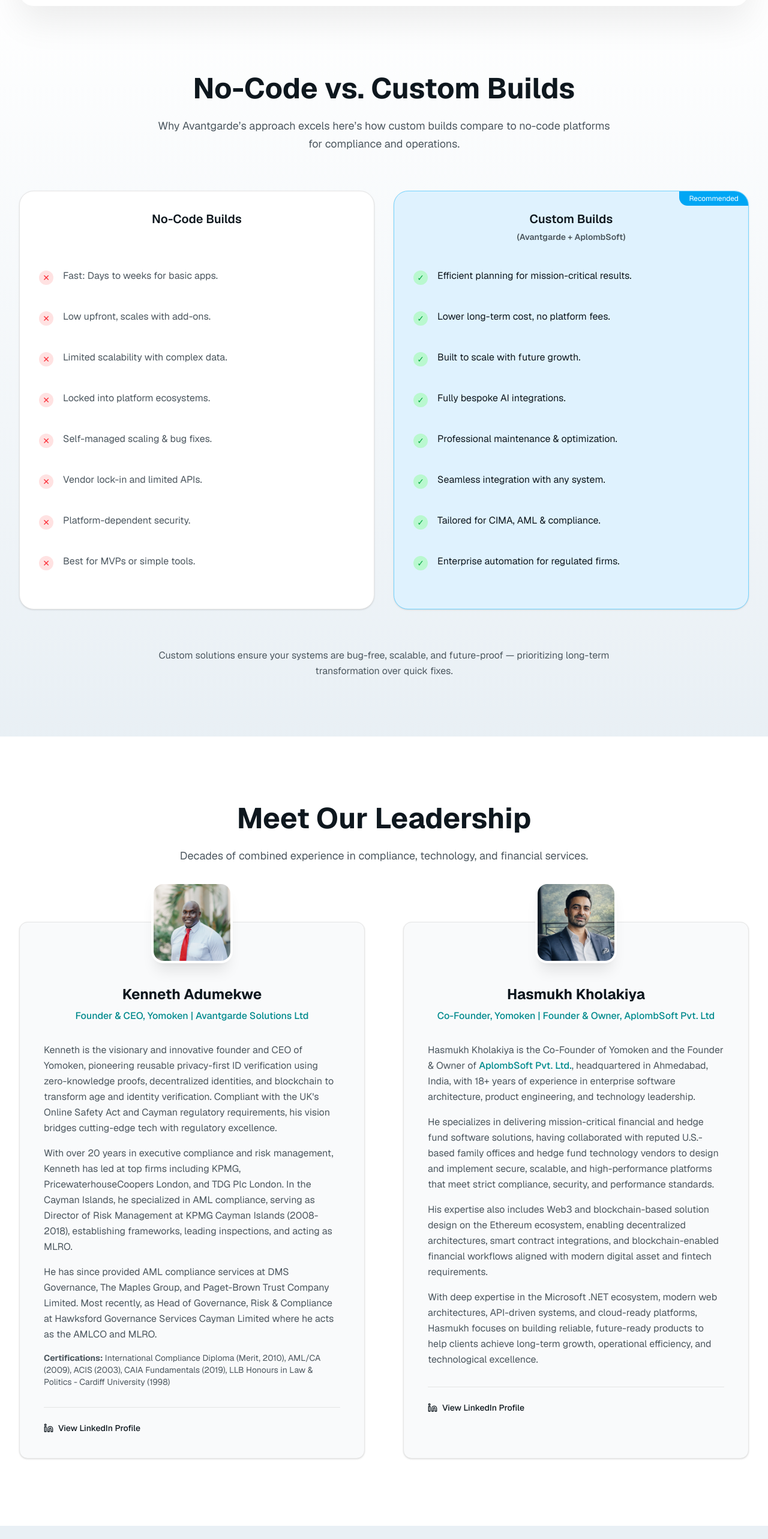
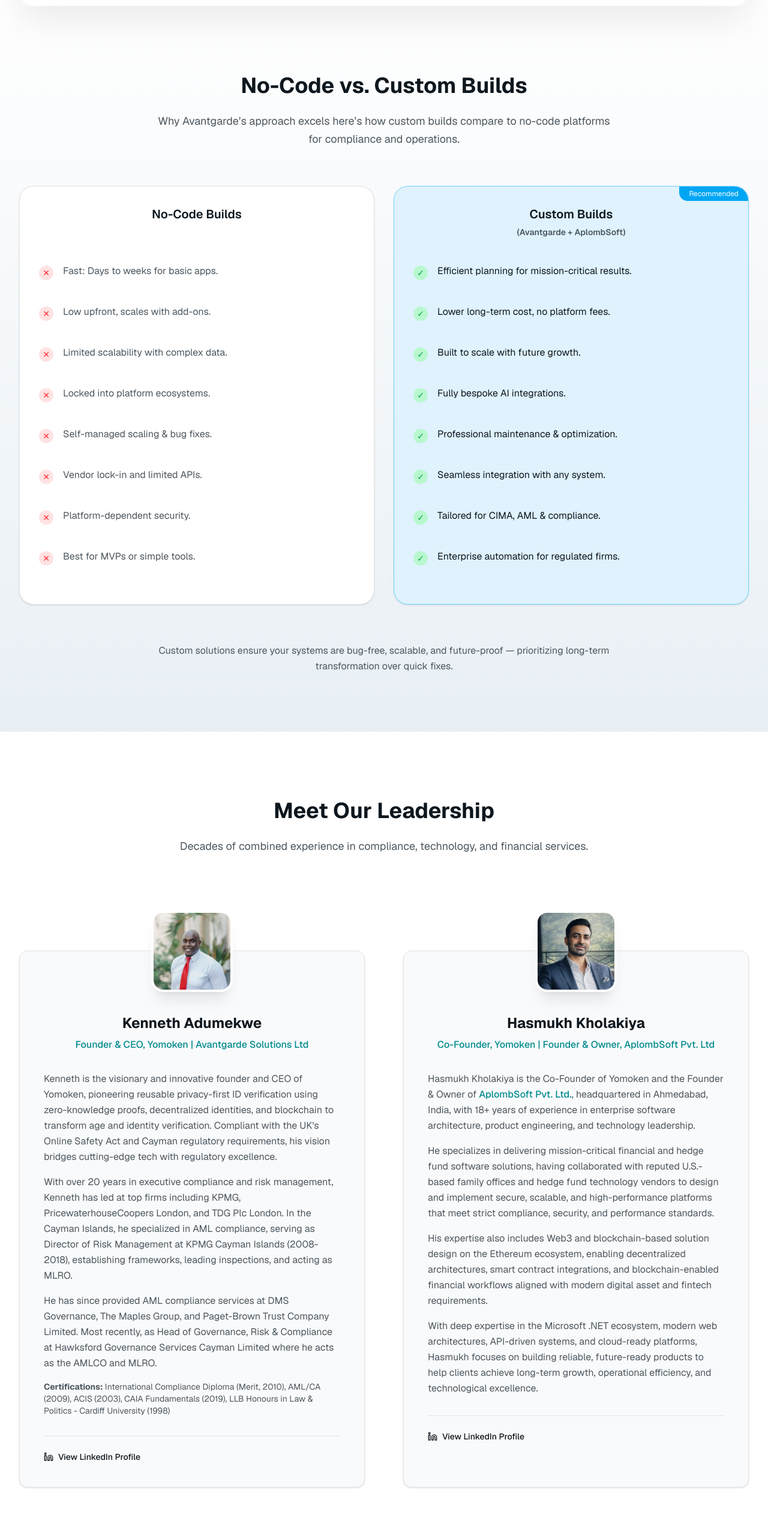
Before and after one commit to ASPLGit/avantgarde-website, a Next.js app: page / in a window 1280 px wide. Shown: the part 2940-5506 px from the top of the page at 60% size. Built offline with nearby package versions, Linux system fonts and the light colour scheme.

Commit message:
fontsize correction

```diff
--- a/app/page.tsx
+++ b/app/page.tsx
@@ -102,7 +102,7 @@ export default function Home() {
             </h2>
 
             <p className="
-        sm:mt-6
+        sm:mt-6 mt-4
         text-base sm:text-lg 2xl:text-xl
         text-muted-foreground
         leading-relaxed
@@ -250,7 +250,7 @@ export default function Home() {
 
             {/* Heading */}
             <h2 className="
-        text-2xl sm:text-3xl md:text-4xl 2xl:text-5xl
+         text-2xl sm:text-3xl md:text-4xl 2xl:text-5xl
         font-bold
         text-foreground
         leading-tight tracking-tight
@@ -328,7 +328,7 @@ export default function Home() {
               {/* LEFT SIDE */}
               <div>
                 <h2 className="
-             text-2xl sm:text-3xl md:text-4xl 2xl:text-5xl
+              text-2xl sm:text-3xl md:text-4xl 2xl:text-5xl
             font-bold
             text-black
             leading-tight
@@ -433,7 +433,7 @@ export default function Home() {
 
           {/* Header */}
           <div className="text-center max-w-3xl mx-auto">
-            <h2 className="text-3xl sm:text-4xl lg:text-5xl font-bold text-foreground">
+            <h2 className=" text-2xl sm:text-3xl md:text-4xl 2xl:text-5xl font-bold text-foreground">
               No-Code vs. Custom Builds
             </h2>
             <p className="mt-6 text-base sm:text-lg text-muted-foreground leading-relaxed">
@@ -548,7 +548,7 @@ export default function Home() {
 
           {/* Header */}
           <div className="text-center max-w-3xl mx-auto">
-            <h2 className="text-3xl sm:text-4xl lg:text-5xl font-bold text-foreground">
+            <h2 className=" text-2xl sm:text-3xl md:text-4xl 2xl:text-5xl font-bold text-foreground">
               Meet Our Leadership
             </h2>
             <p className="mt-6 text-base sm:text-lg text-muted-foreground leading-relaxed">
@@ -558,7 +558,7 @@ export default function Home() {
           </div>
 
           {/* Team Grid */}
-          <div className="mt-24 grid lg:grid-cols-2 lg:gap-16 gap-24">
+          <div className="mt-24 sm:mt-40 grid lg:grid-cols-2 lg:gap-16 gap-24">
 
             {/* ================= Kenneth ================= */}
             <div className="relative bg-background border border-border sm:rounded-xl rounded-md shadow-sm pt-20 pb-10 px-8 sm:px-10 transition-all duration-300">
@@ -717,7 +717,7 @@ export default function Home() {
               <div className="flex flex-col justify-between">
 
                 <div>
-                  <h2 className="text-3xl sm:text-4xl font-bold text-foreground leading-tight">
+                  <h2 className=" text-2xl sm:text-3xl md:text-4xl 2xl:text-5xl font-bold text-foreground leading-tight">
                     Get Your Free Compliance Health Check
                   </h2>
 
@@ -789,7 +789,7 @@ export default function Home() {
         <div className="max-w-6xl mx-auto px-5 sm:px-6 lg:px-8">
 
           <div className="text-center max-w-2xl mx-auto">
-            <h3 className="text-2xl sm:text-3xl font-bold text-foreground">
+            <h3 className=" text-2xl sm:text-3xl md:text-4xl 2xl:text-5xl font-bold text-foreground">
               Speak Directly With Us
             </h3>
             <p className="mt-4 text-muted-foreground">
@@ -914,7 +914,7 @@ export default function Home() {
 
       {/* footer */}
 
-      <footer className="py-20 bg-black relative text-white overflow-hidden">
+      <footer className="pt-20 pb-10 bg-black relative text-white overflow-hidden">
         <img src="/images/footer-tree.svg" alt="tree img" className="absolute sm:-bottom-10 -bottom-20 sm:-right-5 -right-10 w-50 h-auto sm:opacity-50 opacity-30" />
         <div className="max-w-7xl mx-auto px-5 sm:px-6 lg:px-8">
 
@@ -955,7 +955,7 @@ export default function Home() {
               <div className="
           w-full max-w-sm
           rounded-2xl
-          bg-white/5
+          bg-white/10
           backdrop-blur-md
           border border-white/10
           p-8
```
